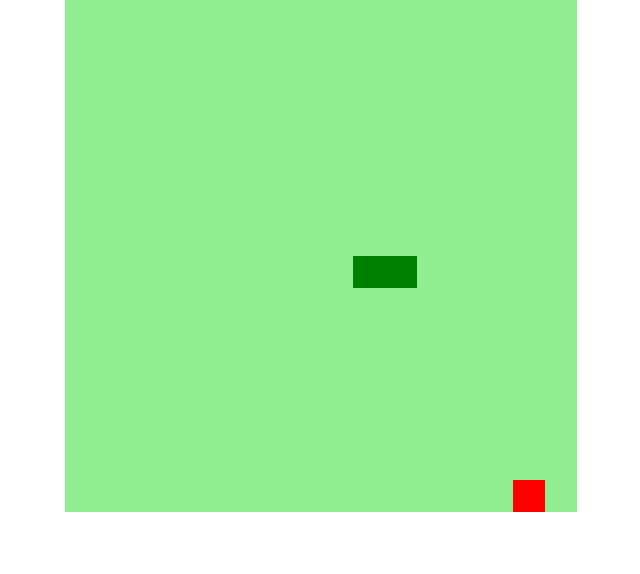
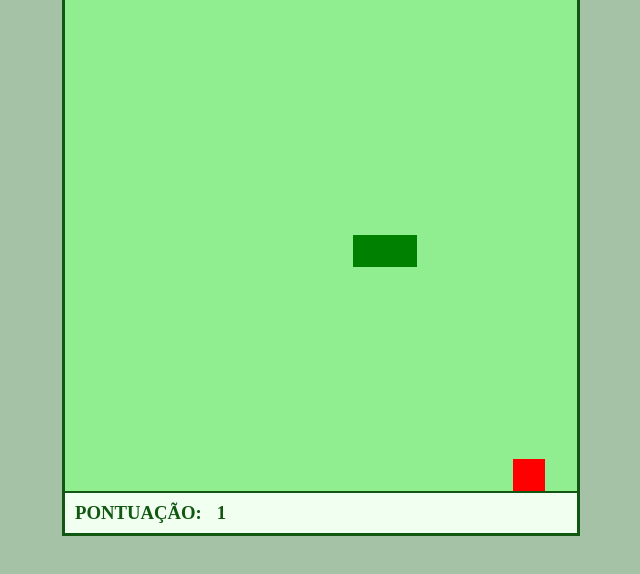
Before and after one commit to jppatriciovnlc/jp-dio-snake, a plain HTML site: page index.html in a window 1280 px wide. Shown: the part 172-746 px from the top of the page, without its empty margins (295-935 px from the left). Drawn offline with Linux system fonts and the light colour scheme.

Commit message:
incluir contador

```diff
--- a/index.html
+++ b/index.html
@@ -8,8 +8,12 @@
         <title>Ssssssss</title>
         <script defer src="script.js"></script>
     </head>
-    <body>
+    <body class="snakeboard">
         <h1 class="">Snake Game Sssss!</h1>
         <canvas id="snake" width="512" height="512"></canvas>
+        <div class="row">
+            <h3>Pontuação:</h3>
+            <h3 id="score"></h3>
+        </div>
     </body>
 </html>
--- a/script.js
+++ b/script.js
@@ -1,17 +1,29 @@
 let canvas = document.getElementById("snake");
 let context = canvas.getContext("2d");
-let box = 32;
+let score = document.getElementById("score");
+
+let box = 32;       //
 let snake = [];
+let counter = 0;
+let direction = "right";
+
 snake[0]= {
     x: 8 * box,
     y: 8 * box
-}
-let direction = "right";
+};
 let food = {
     x: Math.floor(Math.random() * 15 + 1) * box,
     y: Math.floor(Math.random() * 15 + 1) * box
-}
+};
 
+score.innerText = counter;
+document.addEventListener('keydown', update);
+
+
+
+
+
+// default size: 512px x 512px  (16*32)
 function createBackG() {
     context.fillStyle = "lightgreen";
     context.fillRect(0, 0, 16*box, 16*box);
@@ -24,12 +36,12 @@ function createSnake(){
     }
 }
 
-function drawFood(){
+function createFood(){
     context.fillStyle = "red";
     context.fillRect(food.x, food.y, box, box)
 }
 
-document.addEventListener('keydown', update);
+
 
 function update(event){
     console.log(event.keyCode)
@@ -37,10 +49,11 @@ function update(event){
     if(event.keyCode == 38 && direction != "down") direction = "up";
     if(event.keyCode == 39 && direction != "left") direction = "right";
     if(event.keyCode == 40 && direction != "up") direction = "down";
-
 }
 
 function initGame(){
+
+
 
     console.log("direction=" + direction)
     if(snake[0].x > 15 * box && direction == "right") snake[0].x = 0;
@@ -57,7 +70,7 @@ function initGame(){
 
     createBackG();
     createSnake();
-    drawFood();
+    createFood();
 
     let snakeX = snake[0].x;
     let snakeY = snake[0].y;
@@ -71,8 +84,10 @@ function initGame(){
         snake.pop();
     }
     else{
-        food.x = Math.floor(Math.random() * 15 + 1) * box,
-        food.y = Math.floor(Math.random() * 15 + 1) * box
+        food.x = Math.floor(Math.random() * 15 + 1) * box;
+        food.y = Math.floor(Math.random() * 15 + 1) * box;
+        counter++;
+        score.innerText = counter;
     }
 
 
--- a/style.css
+++ b/style.css
@@ -1,4 +1,4 @@
-body {
+.snakeboard {
     height: 95vh;
     width: 95vw;
     display: flex;
@@ -7,4 +7,28 @@ body {
     align-items: center;
     color: rgb(17, 87, 17);
     text-transform: uppercase;
+    background-color: rgb(166, 194, 166);
 }
+
+canvas{
+    border: solid 3px rgb(17, 87, 17);
+    border-bottom: solid 1px rgb(17, 87, 17);
+}
+
+.row {
+    border: solid 3px rgb(17, 87, 17);
+    border-top: solid 1px rgb(17, 87, 17);
+    height: 5vh;
+    width: 512px;
+    background-color: honeydew;
+    display: flex;
+    align-items: center;
+}
+
+h3 {
+    margin-left: 10px;;
+}
+
+#score {
+    margin-left: 15px;;
+}
```
